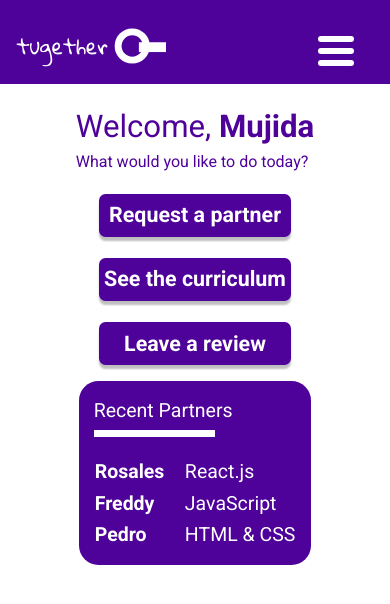
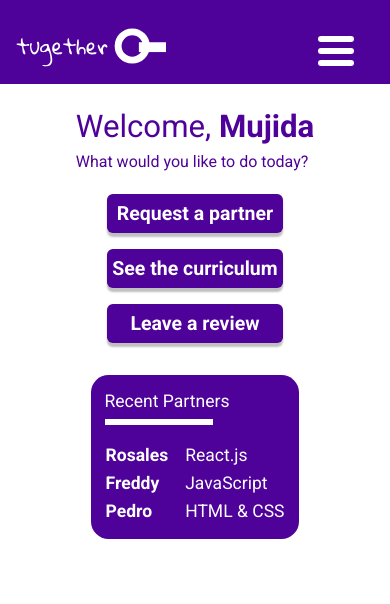
Before and after one commit to TugetherApp/Tugether-FrontEnd, a React (Create React App) app: page /dashboard in a window 390 px wide. Shown: the top 604 px of the page. Built offline with nearby package versions, Linux system fonts and the light colour scheme.

Commit message:
CSS style changes over to tailwind
- Note: Tailwind responsive prefixes don't seem to work for margins...

- Used UUID for key generation

```diff
--- a/src/components/dashboard.js
+++ b/src/components/dashboard.js
@@ -1,52 +1,69 @@
-import React, { Component } from 'react';
-import '../styles/dashboard.css';
+import React, { Component } from "react";
+import "../styles/dashboard.css";
+import { Link } from "react-router-dom";
+import { v4 as uuidv4 } from "uuid";
 
 class DashBoard extends Component {
   constructor() {
     super();
     this.state = {
-      userName: 'Mujida',
+      userName: "Mujida",
       recentPartners: [
-        {id:1, userName: 'Rosales', curriculum: 'React.js'},
-        {id:2, userName: 'Freddy', curriculum: 'JavaScript'},
-        {id:3, userName: 'Pedro', curriculum: 'HTML & CSS'},
+        { id: 1, userName: "Rosales", curriculum: "React.js" },
+        { id: 2, userName: "Freddy", curriculum: "JavaScript" },
+        { id: 3, userName: "Pedro", curriculum: "HTML & CSS" }
       ]
     };
   }
 
   PopulateRecentPartners(id, user, curriculum) {
-    const rand = Math.floor(Math.random() * 1000);
-    const newID = `${id}-${rand}`;
+    const newID = uuidv4();
     return (
-      <tr key={newID} className='m-t-1'>
-        <td><b>{user}</b></td> <td className='p-l-1'>{curriculum}</td></tr>
+      <tr key={newID} className="mt-4">
+        <td>
+          <b>{user}</b>
+        </td>
+        <td className="pl-4">{curriculum}</td>
+      </tr>
     );
   }
 
   render() {
-    const {recentPartners} = this.state;
+    const { recentPartners } = this.state;
     return (
-      <div id='DashBoard'>
+      <div id="DashBoard">
         <main>
-          <div className='container m-t m-b-1'>
-            <div className='flex-row'>
-              <div className='flex-col'>
-                <div className='text-purple text-align-left'>
-                  <div className='font-large'>Welcome, <b>{this.state.userName}</b></div>
+          <div className="container m-t mb-4">
+            <div className="flex flex-row justify-between">
+              <div className="flex flex-col justify-end">
+                <div className="text-purple text-align-left">
+                  <div className="font-large">
+                    Welcome, <b>{this.state.userName}</b>
+                  </div>
                   <div>What would you like to do today?</div>
                 </div>
-                <div className='text-align-left m-t'>
-                  <div className='btn-purple'>Request a partner</div>
-                  <div className='btn-purple m-t-1'>See the curriculum</div>
-                  <div className='btn-purple m-t-1'>Leave a review</div>
+                <div className="text-align-left m-t">
+                  <Link to="/request_partner">
+                    <div className="btn-purple">Request a partner</div>
+                  </Link>
+                  <div className="btn-purple mt-4">See the curriculum</div>
+                  <div className="btn-purple mt-4">Leave a review</div>
                 </div>
               </div>
-              <div className='flex-col justify-center m-t-1'>
-                <div className='purpleBox'>
-                  <h3 className ='h3'>Recent Partners</h3>
-                  <div className='bottom-ruler m-b-1'></div>
-                  <table id='RecentPartners'>
-                    {recentPartners.map(user => this.PopulateRecentPartners(user.id, user.userName, user.curriculum))}
+              <div className="flex flex-col justify-center mt-8">
+                <div className="purpleBox">
+                  <h3 className="h3">Recent Partners</h3>
+                  <div className="bottom-ruler mb-4"></div>
+                  <table id="RecentPartners">
+                    <tbody>
+                    {recentPartners.map(user =>
+                      this.PopulateRecentPartners(
+                        user.id,
+                        user.userName,
+                        user.curriculum
+                      )
+                    )}
+                    </tbody>
                   </table>
                 </div>
               </div>
--- a/src/styles/dashboard.css
+++ b/src/styles/dashboard.css
@@ -12,22 +12,6 @@
   padding-right: 10%;
 }
 
-.flex-row {
-  display: flex;
-  justify-content: space-between;
-}
-
-.flex-col {
-  display: flex;
-  flex-direction: column;
-  justify-content: flex-end;
-}
-.justify-center {
-  justify-content: center;
-}
-.justify-center {
-  justify-content: center;
-}
 
 .text-align-left {
   text-align: left;
@@ -38,18 +22,7 @@
 .m-b {
   margin-top: 5vw;
 }
-.m-t-1 {
-  margin-top: 1em;
-}
-.m-b-1 {
-  margin-bottom: 1em;
-}
-.m-l-1 {
-  margin-left: 1em;
-}
-.p-l-1 {
-  padding-left: 1em;
-}
+
 .font-large {
   font-size: 8vmin;
 }
@@ -57,7 +30,8 @@
   color: #4f0299;
 }
 .btn-purple {
-  font-size: 5.5vmin;
+  cursor: pointer;
+  font-size: 4.5vmin;
   font-weight: bold;
   padding: 0.25em;
   color: #fff;
@@ -72,7 +46,7 @@
 }
 .purpleBox {
   text-align: left;
-  font-size: 5vmin;
+  font-size: 4vmin;
   padding: 0.75em;
   height: 100%;
   color: #fff;
@@ -84,7 +58,7 @@
 
 /* Small devices (portrait tablets and large phones, 720px and below) */
 @media screen and (max-width: 720px) {
-  main {
+  #Dashboard {
     font-size: 1em;
   }
 
@@ -92,20 +66,6 @@
     max-width: calc(1600px + 10%);
     padding-left: 5%;
     padding-right: 5%;
-  }
-
-  .logoTugether {
-    position: relative;
-    width: 100px;
-    height: 55px;
-    top: 10px;
-  }
-  .logoSymbol {
-    width: 40px;
-  }
-
-  .menu {
-    display: none;
   }
 
   .flex-row {
@@ -117,8 +77,12 @@
   }
 
   .btn-purple {
+    font-size: 5vmin;
     text-align: center;
     max-width: 300px;
+  }
+  .purpleBox {
+    font-size: 4.5vmin;
   }
 }
 /* Medium devices (landscape tablets, 721px - 1023px) */
```
